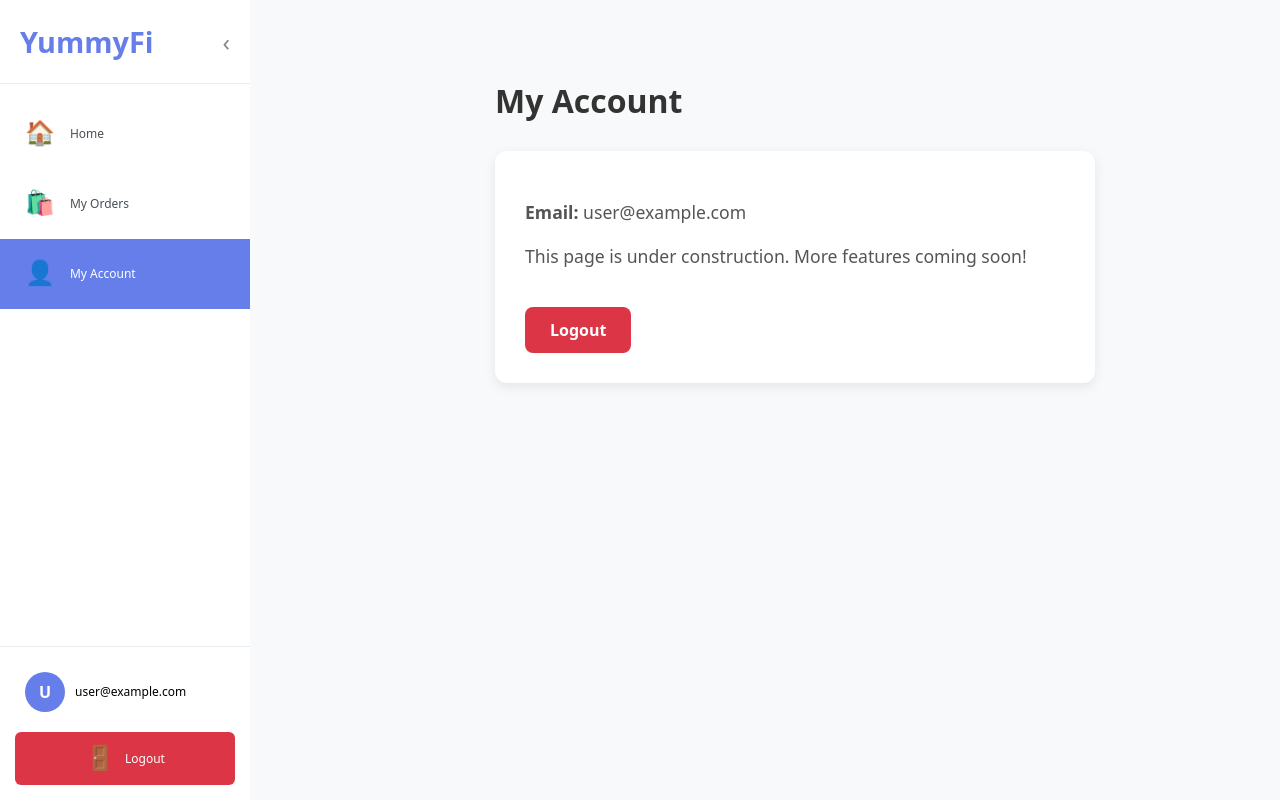
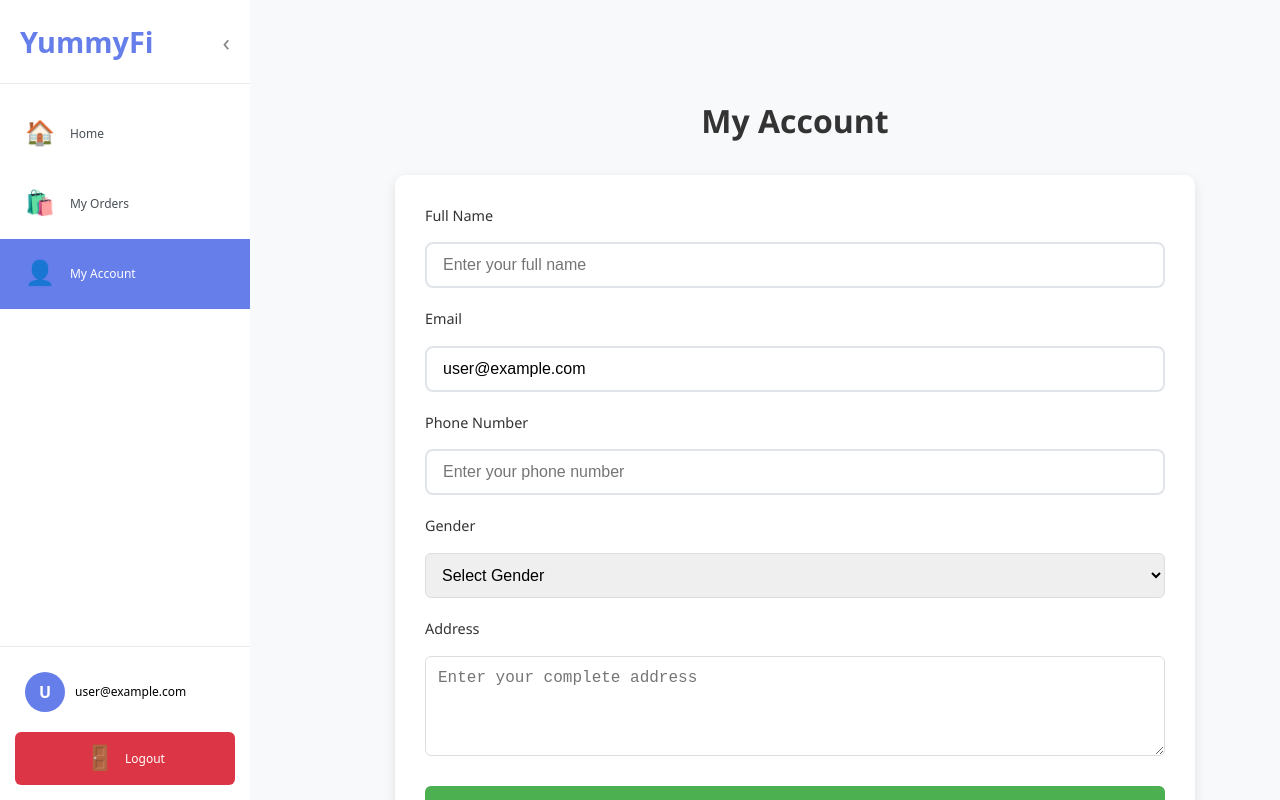
Before and after one commit to Developerr86/YummyFi, a React (Vite) app: page /account in a window 1280 px wide. Shown: the top 800 px of the page. Built offline with nearby package versions, Linux system fonts and the light colour scheme; no server answers; the database is empty; sample sign-in values are in the browser's storage.

Commit message:
text-input-2

```diff
--- a/src/components/MyAccount.css
+++ b/src/components/MyAccount.css
@@ -1,38 +1,100 @@
 .my-account-container {
-  max-width: 600px;
-  margin: 0 auto;
+  max-width: 800px;
+  margin: 20px auto;
   padding: 20px;
+  font-family: 'Segoe UI', Tahoma, Geneva, Verdana, sans-serif;
 }
 
 .my-account-container h2 {
+  color: #333;
+  text-align: center;
+  margin-bottom: 30px;
   font-size: 2rem;
-  color: #333;
 }
 
 .account-card {
   background: white;
+  border-radius: 10px;
+  box-shadow: 0 4px 12px rgba(0, 0, 0, 0.1);
   padding: 30px;
-  border-radius: 12px;
-  box-shadow: 0 4px 12px rgba(0,0,0,0.08);
+  margin-bottom: 20px;
 }
 
-.account-card p {
-  font-size: 1.1rem;
+.form-group {
+  margin-bottom: 20px;
+}
+
+.form-group label {
+  display: block;
+  margin-bottom: 8px;
+  font-weight: 600;
   color: #555;
 }
 
-.account-logout-btn {
-  background: #dc3545;
-  color: white;
+.form-group input,
+.form-group select,
+.form-group textarea {
+  width: 100%;
+  padding: 12px;
+  border: 1px solid #ddd;
+  border-radius: 6px;
+  font-size: 16px;
+  box-sizing: border-box;
+  transition: border-color 0.3s;
+}
+
+.form-group input:focus,
+.form-group select:focus,
+.form-group textarea:focus {
+  outline: none;
+  border-color: #4CAF50;
+  box-shadow: 0 0 0 2px rgba(76, 175, 80, 0.2);
+}
+
+.form-group textarea {
+  resize: vertical;
+  min-height: 100px;
+}
+
+.account-logout-btn,
+.save-profile-btn {
+  width: 100%;
+  padding: 14px;
   border: none;
-  padding: 12px 25px;
-  border-radius: 8px;
+  border-radius: 6px;
+  font-size: 16px;
   font-weight: 600;
   cursor: pointer;
-  margin-top: 20px;
-  transition: background-color 0.2s ease;
+  transition: background-color 0.3s;
+  margin-top: 10px;
+}
+
+.save-profile-btn {
+  background-color: #4CAF50;
+  color: white;
+}
+
+.save-profile-btn:hover {
+  background-color: #45a049;
+}
+
+.save-profile-btn:disabled {
+  background-color: #cccccc;
+  cursor: not-allowed;
+}
+
+.account-logout-btn {
+  background-color: #f44336;
+  color: white;
 }
 
 .account-logout-btn:hover {
-  background: #c82333;
+  background-color: #d32f2f;
 }
+
+.address-note {
+  font-size: 14px;
+  color: #666;
+  margin-top: 5px;
+  font-style: italic;
+}
--- a/src/components/MyAccount.jsx
+++ b/src/components/MyAccount.jsx
@@ -1,16 +1,162 @@
-import React from 'react';
+import React, { useState, useEffect } from 'react';
 import { useAuth } from '../context/AuthContext';
-import './MyAccount.css'; // We will create this file next
+import { getFirestore, doc, getDoc, setDoc } from "firebase/firestore";
+import { app } from '../firebase';
+import './MyAccount.css';
 
 const MyAccount = () => {
     const { user, logout } = useAuth();
+    const [userData, setUserData] = useState({
+        name: '',
+        phone: '',
+        address: '',
+        gender: ''
+    });
+    const [loading, setLoading] = useState(true);
+    const [saving, setSaving] = useState(false);
+
+    useEffect(() => {
+        const fetchUserData = async () => {
+            if (user) {
+                const db = getFirestore(app);
+                const userDocRef = doc(db, "users", user.uid);
+                const userDoc = await getDoc(userDocRef);
+
+                if (userDoc.exists()) {
+                    setUserData(prev => ({
+                        ...prev,
+                        ...userDoc.data()
+                    }));
+                } else {
+                    // Set default values from auth user if available
+                    setUserData(prev => ({
+                        ...prev,
+                        name: user.name || '',
+                        email: user.email || ''
+                    }));
+                }
+                setLoading(false);
+            }
+        };
+
+        fetchUserData();
+    }, [user]);
+
+    const handleInputChange = (e) => {
+        const { name, value } = e.target;
+        setUserData(prev => ({
+            ...prev,
+            [name]: value
+        }));
+    };
+
+    const handleSave = async () => {
+        setSaving(true);
+        try {
+            const db = getFirestore(app);
+            const userDocRef = doc(db, "users", user.uid);
+
+            await setDoc(userDocRef, {
+                ...userData,
+                email: user.email // Ensure email is always stored
+            }, { merge: true });
+
+            alert('Profile updated successfully!');
+        } catch (error) {
+            console.error("Error saving profile: ", error);
+            alert('Failed to update profile. Please try again.');
+        } finally {
+            setSaving(false);
+        }
+    };
+
+    if (loading) {
+        return (
+            <div className="my-account-container">
+                <h2>My Account</h2>
+                <div className="account-card">
+                    <p>Loading...</p>
+                </div>
+            </div>
+        );
+    }
 
     return (
         <div className="my-account-container">
             <h2>My Account</h2>
             <div className="account-card">
-                <p><strong>Email:</strong> {user?.email}</p>
-                <p>This page is under construction. More features coming soon!</p>
+                <div className="form-group">
+                    <label htmlFor="name">Full Name</label>
+                    <input
+                        type="text"
+                        id="name"
+                        name="name"
+                        value={userData.name}
+                        onChange={handleInputChange}
+                        placeholder="Enter your full name"
+                    />
+                </div>
+
+                <div className="form-group">
+                    <label htmlFor="email">Email</label>
+                    <input
+                        type="email"
+                        id="email"
+                        name="email"
+                        value={user?.email || ''}
+                        readOnly
+                        disabled
+                    />
+                </div>
+
+                <div className="form-group">
+                    <label htmlFor="phone">Phone Number</label>
+                    <input
+                        type="tel"
+                        id="phone"
+                        name="phone"
+                        value={userData.phone}
+                        onChange={handleInputChange}
+                        placeholder="Enter your phone number"
+                    />
+                </div>
+
+                <div className="form-group">
+                    <label htmlFor="gender">Gender</label>
+                    <select
+                        id="gender"
+                        name="gender"
+                        value={userData.gender}
+                        onChange={handleInputChange}
+                    >
+                        <option value="">Select Gender</option>
+                        <option value="male">Male</option>
+                        <option value="female">Female</option>
+                        <option value="other">Other</option>
+                        <option value="prefer-not-to-say">Prefer not to say</option>
+                    </select>
+                </div>
+
+                <div className="form-group">
+                    <label htmlFor="address">Address</label>
+                    <textarea
+                        id="address"
+                        name="address"
+                        value={userData.address}
+                        onChange={handleInputChange}
+                        placeholder="Enter your complete address"
+                        rows="4"
+                    />
+                </div>
+
+                <button
+                    onClick={handleSave}
+                    className="save-profile-btn"
+                    disabled={saving}
+                >
+                    {saving ? 'Saving...' : 'Save Profile'}
+                </button>
+
                 <button onClick={logout} className="account-logout-btn">
                     Logout
                 </button>
--- a/src/components/OrderPage.css
+++ b/src/components/OrderPage.css
@@ -141,6 +141,13 @@
 .address-input:focus, .instructions-input:focus {
   outline: none;
   border-color: orange;
+}
+
+.address-note {
+  font-size: 14px;
+  color: #666;
+  margin-top: 5px;
+  font-style: italic;
 }
 
 .option-selector {
--- a/src/components/OrderPage.jsx
+++ b/src/components/OrderPage.jsx
@@ -46,17 +46,38 @@ const OrderPage = () => {
     }
   }, [itemId, itemData]);
 
+  // Load user profile data for address auto-fill
   useEffect(() => {
-    if (itemData?.pricing?.[0]) {
-      setOrderDetails({
-        address: '',
-        instructions: '',
-        chapatiOption: itemData.pricing[0].name,
-        paymentMethod: itemData.paymentOptions?.prepaid ? 'prepaid' : 'cod',
-        quantity: 1
-      });
+    const loadUserProfile = async () => {
+      if (user && user.uid) {
+        try {
+          const db = getFirestore(app);
+          const userDocRef = doc(db, "users", user.uid);
+          const userDoc = await getDoc(userDocRef);
+
+          if (userDoc.exists()) {
+            const userData = userDoc.data();
+            // Pre-fill address from user profile if available
+            const initialAddress = userData.address || '';
+
+            setOrderDetails(prev => ({
+              address: initialAddress,
+              instructions: prev.instructions || '',
+              chapatiOption: prev.chapatiOption || (itemData?.pricing?.[0]?.name || ''),
+              paymentMethod: prev.paymentMethod || (itemData?.paymentOptions?.prepaid ? 'prepaid' : 'cod'),
+              quantity: prev.quantity || 1
+            }));
+          }
+        } catch (error) {
+          console.error("Error loading user profile: ", error);
+        }
+      }
+    };
+
+    if (itemData && Object.keys(orderDetails).length === 0) {
+      loadUserProfile();
     }
-  }, [itemData]);
+  }, [user, itemData, orderDetails]);
 
   const handleInputChange = (e) => {
     const { name, value } = e.target;
@@ -292,6 +313,7 @@ const OrderPage = () => {
               rows="3"
               required
             />
+            <p className="address-note">Auto-filled from your profile. Edit if needed.</p>
           </div>
 
           <div className="form-section">
--- a/src/context/AuthContext.jsx
+++ b/src/context/AuthContext.jsx
@@ -48,7 +48,21 @@ export const AuthProvider = ({ children }) => {
 
   const login = async (email, password) => {
     try {
-      await signInWithEmailAndPassword(auth, email, password);
+      const userCredential = await signInWithEmailAndPassword(auth, email, password);
+      // Fetch user data from Firestore after login
+      const db = getFirestore(app);
+      const userDocRef = doc(db, "users", userCredential.user.uid);
+      const userDoc = await getDoc(userDocRef);
+
+      if (userDoc.exists()) {
+        setUser({
+          ...userCredential.user,
+          ...userDoc.data()
+        });
+      } else {
+        setUser(userCredential.user);
+      }
+
       return { success: true };
     } catch (error) {
       return { success: false, error: error.message };
@@ -65,6 +79,15 @@ export const AuthProvider = ({ children }) => {
           email: email,
           role: 'user' // All new signups default to the 'user' role.
       });
+
+      // Update the user state with the new data
+      setUser({
+        ...userCredential.user,
+        name: name,
+        email: email,
+        role: 'user'
+      });
+
       return { success: true };
     } catch (error) {
       return { success: false, error: error.message };
```
Also changed, not shown: src/components/OrdersManagement.jsx (+38 -4 lines).
